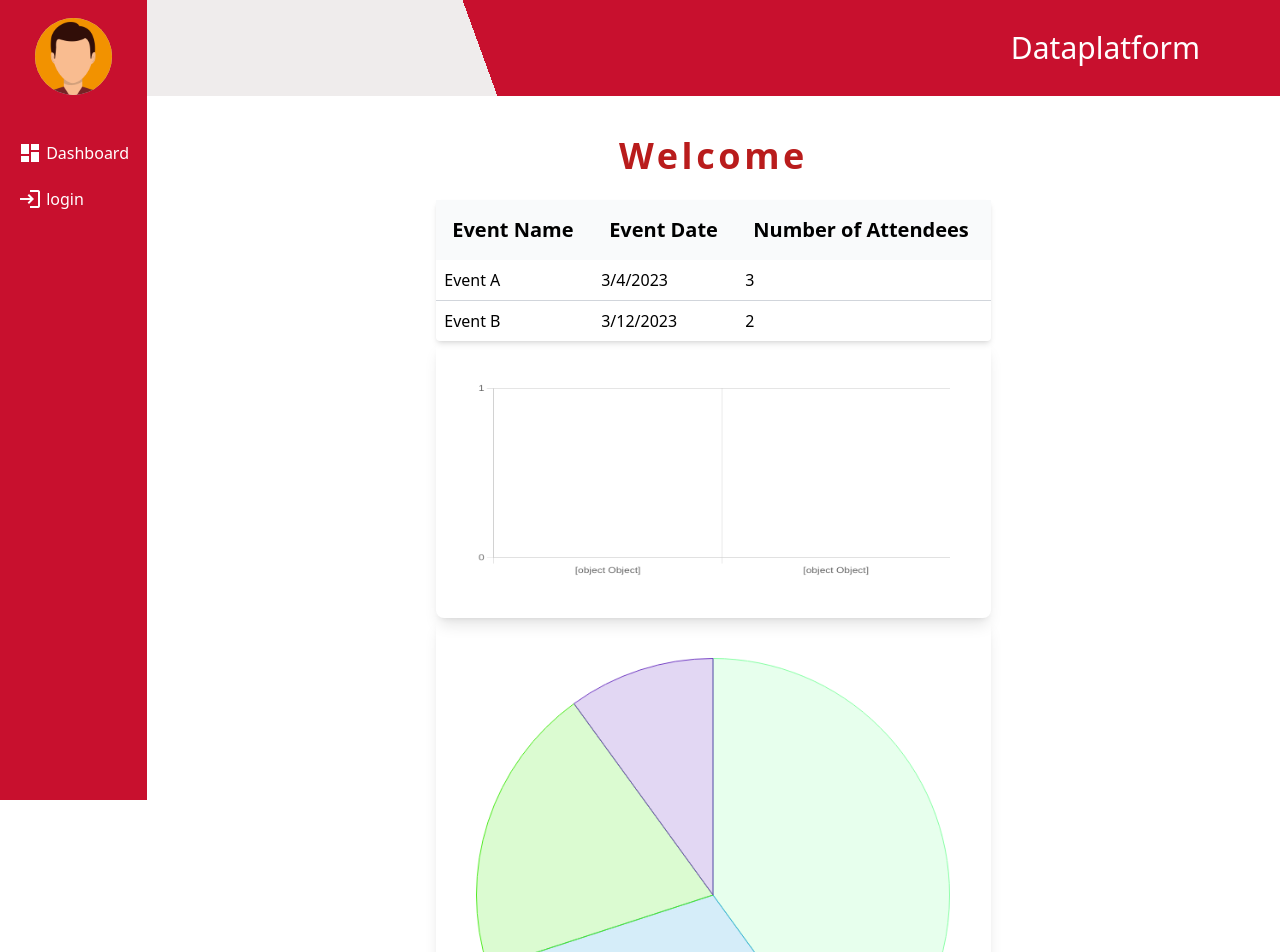
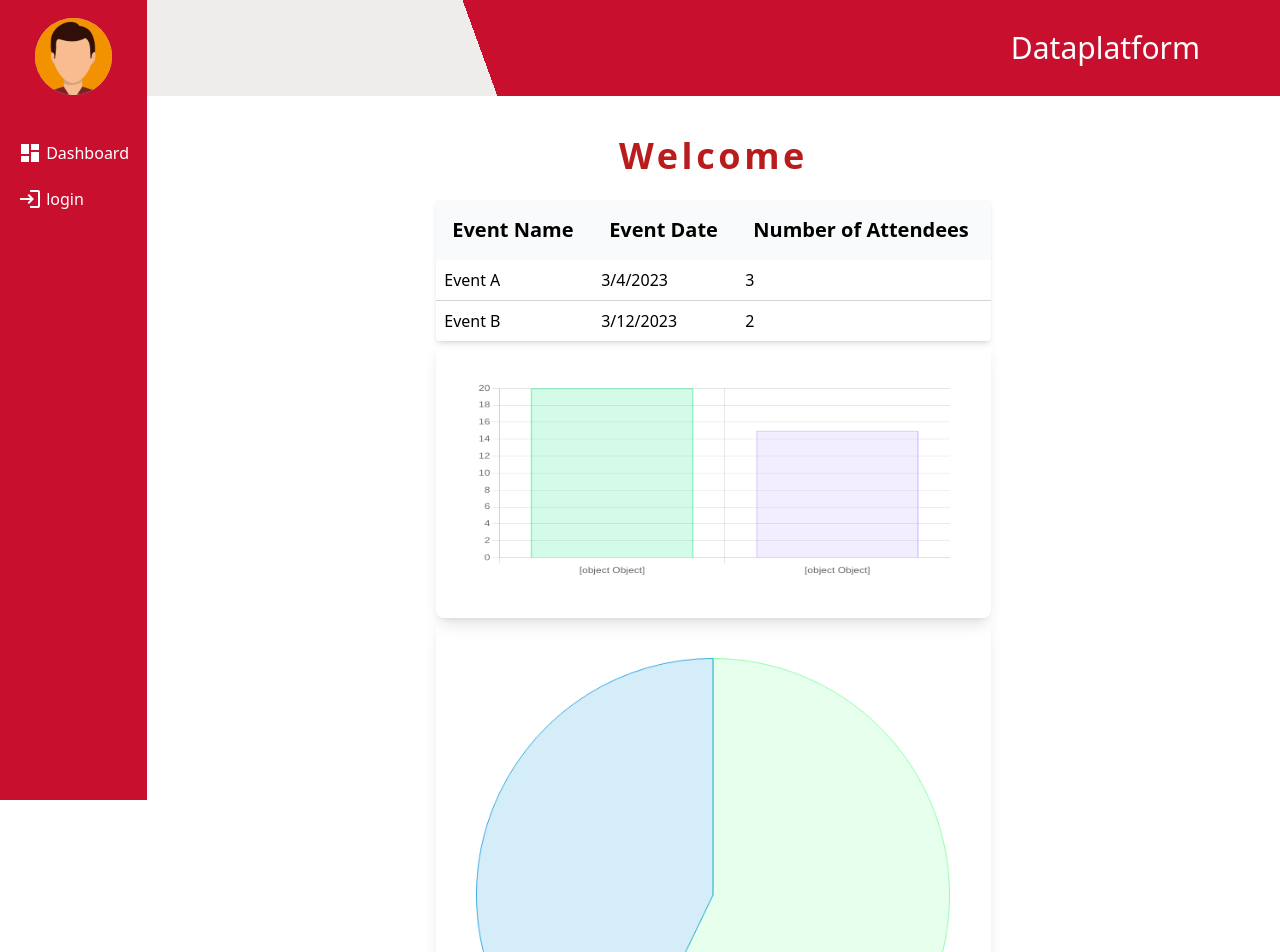
Before and after one commit to CIS-Spring-2023/project-cis_4339_project_11, a Vue app in the folder frontend/: page / in a window 1280 px wide. Shown: the top 952 px of the page. Built offline with nearby package versions, Linux system fonts and the light colour scheme; no server answers.

Commit message:
Bar chart appears, wrong values

```diff
--- a/frontend/src/components/homePage.vue
+++ b/frontend/src/components/homePage.vue
@@ -36,7 +36,7 @@
             <OtherChart
               v-if="!loading && !error"
               :label="recentEvents"
-              :chart-data="recentEvents"
+              :chart-data="chartData"
             ></OtherChart>
 
             <!-- Start of loading animation -->
@@ -132,10 +132,18 @@ export default {
       labels: [],
       chartData: [
         // hard coded data for testing purposes, format help from chatgpt
-        { zip_code: '10001', count: 20 },
-        { zip_code: '10002', count: 15 },
-        { zip_code: '10003', count: 10 },
-        { zip_code: '10004', count: 5 }
+        {
+          zip_code: '10001',
+          count: 20,
+          date: '2023-03-04T17:00:00.000Z',
+          attendees: '3'
+        },
+        {
+          zip_code: '10002',
+          count: 15,
+          date: '2023-03-12T18:00:00.000Z',
+          attendees: '3'
+        }
       ],
       loading: false,
       error: null
@@ -177,6 +185,39 @@ export default {
       }
       this.loading = false
     },
+    async getOtherData() {
+      try {
+        this.error = null
+        this.loading = true
+        // const response = await axios.get(`${apiURL}/events/attendance`) // commented out axios for testing purposes
+        // this.recentEvents = response.data
+        this.labels = this.chartData.map(
+          (item) => `${item.date} (${this.formattedDate(item.date)})`
+        )
+        this.chartData = this.chartData.map((item) => item.attendees.count)
+      } catch (err) {
+        if (err.response) {
+          // client received an error response (5xx, 4xx)
+          this.error = {
+            title: 'Server Response',
+            message: err.message
+          }
+        } else if (err.request) {
+          // client never received a response, or request never left
+          this.error = {
+            title: 'Unable to Reach Server',
+            message: err.message
+          }
+        } else {
+          // There's probably an error in your code
+          this.error = {
+            title: 'Application Error',
+            message: err.message
+          }
+        }
+      }
+      this.loading = false
+    },
     formattedDate(datetimeDB) {
       const dt = DateTime.fromISO(datetimeDB, {
         zone: 'utc'
```
